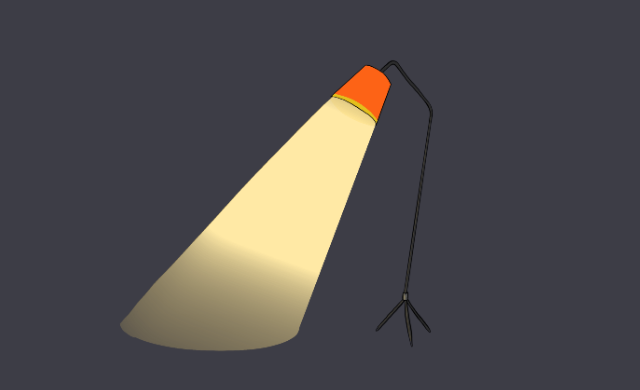
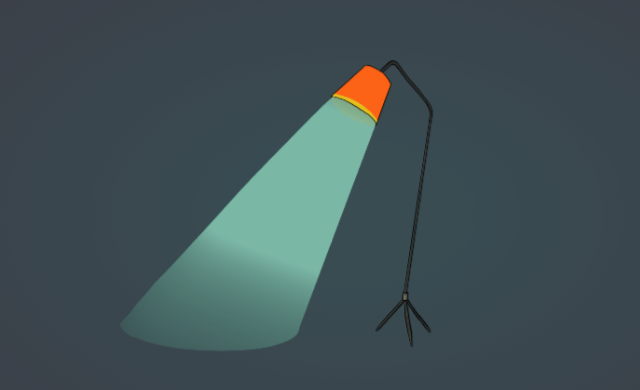
Before and after one commit to cakeinpanic/ld49, a React (Create React App) app: page / in a window 1280 px wide. Shown: the part 186-576 px from the top of the page, without its empty margins (283-923 px from the left). Built offline with nearby package versions, Linux system fonts and the light colour scheme.

Commit message:
add blinking

```diff
--- a/src/App.css
+++ b/src/App.css
@@ -9,13 +9,13 @@
     justify-content: center;
 }
 
-.bg {
-    display: none;
+.bg.light {
     width: 100%;
     height: 100%;
-    background: radial-gradient(yellow 10%, transparent 70%);
+    background: radial-gradient(rgba(255,255,0,.1) 10%, rgba(255,255,0,0) 70%);
+    transition: filter 500ms linear, opacity 500ms ease-in-out;
+    position: absolute;
     opacity: var(--opacity);
-    position: absolute;
 }
 
 .Game {
@@ -39,10 +39,7 @@
 }
 
 .light {
-    -webkit-filter: brightness(var(--brightness)) saturate(var(--saturate)) hue-rotate(var(--hue)) grayscale(0%) opacity(var(--opacity-filter));
     filter: brightness(var(--brightness)) saturate(var(--saturate)) hue-rotate(var(--hue)) grayscale(0%)  opacity(var(--opacity-filter));
-    -webkit-transition: -webkit-filter 500ms linear,  opacity 100ms linear;
     transition: filter 500ms linear, opacity 100ms linear;
-
     opacity: var(--opacity);
 }
--- a/src/App.tsx
+++ b/src/App.tsx
@@ -18,9 +18,9 @@ function changeColor(timeout: number) {
 }
 
 function blink() {
-  root.style.setProperty('--opacity-filter', '0%')
+  root.style.setProperty('--opacity', '0%')
   setTimeout(() => {
-    root.style.setProperty('--opacity-filter', '100%')
+    root.style.setProperty('--opacity', '100%')
     setTimeout(() => {
       blink()
     }, getRandomBetween(1000, 3000))
@@ -28,7 +28,7 @@ function blink() {
 }
 
 function App() {
-  //changeColor(0)
+  changeColor(0)
   blink()
   return (
     <div className="Game">
```
